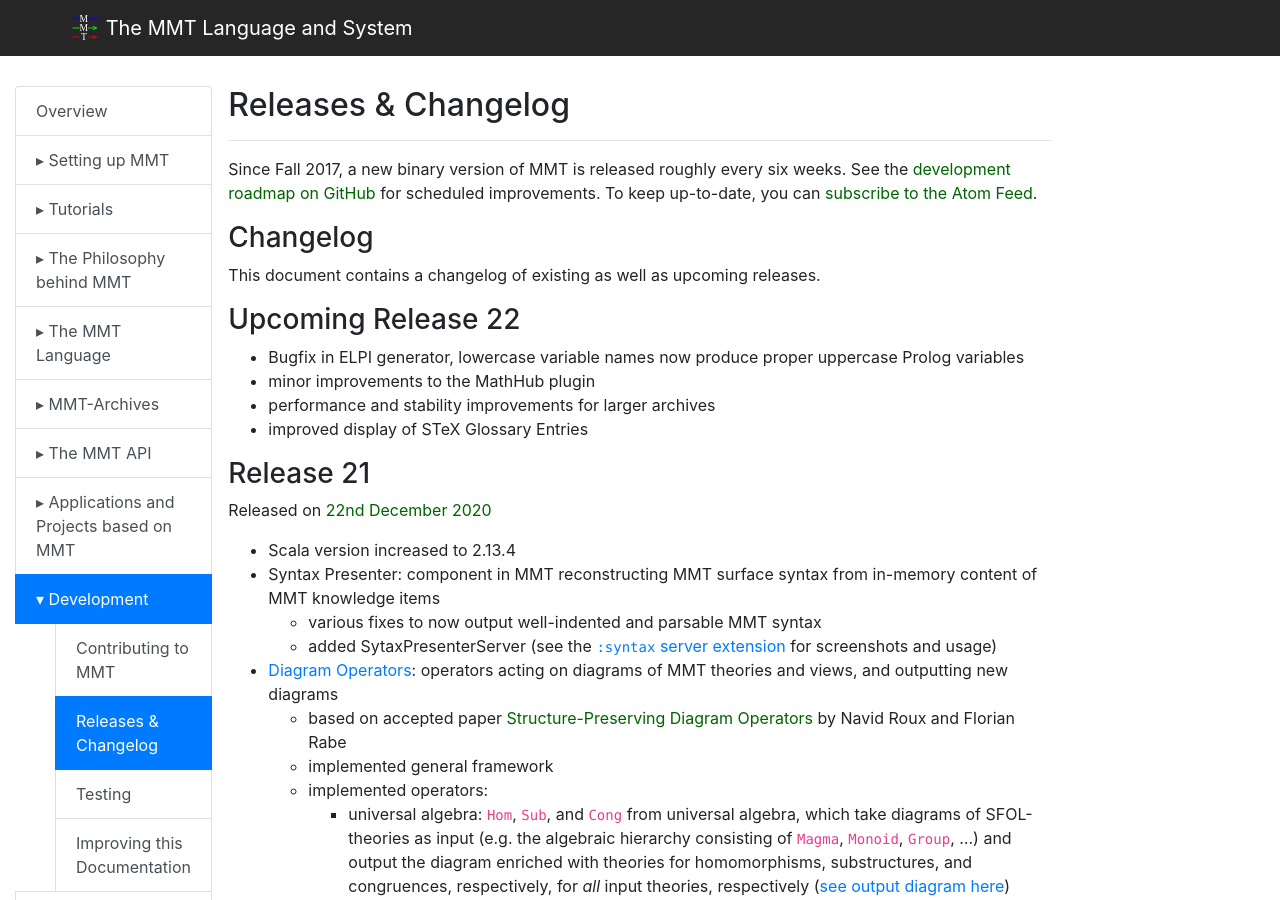
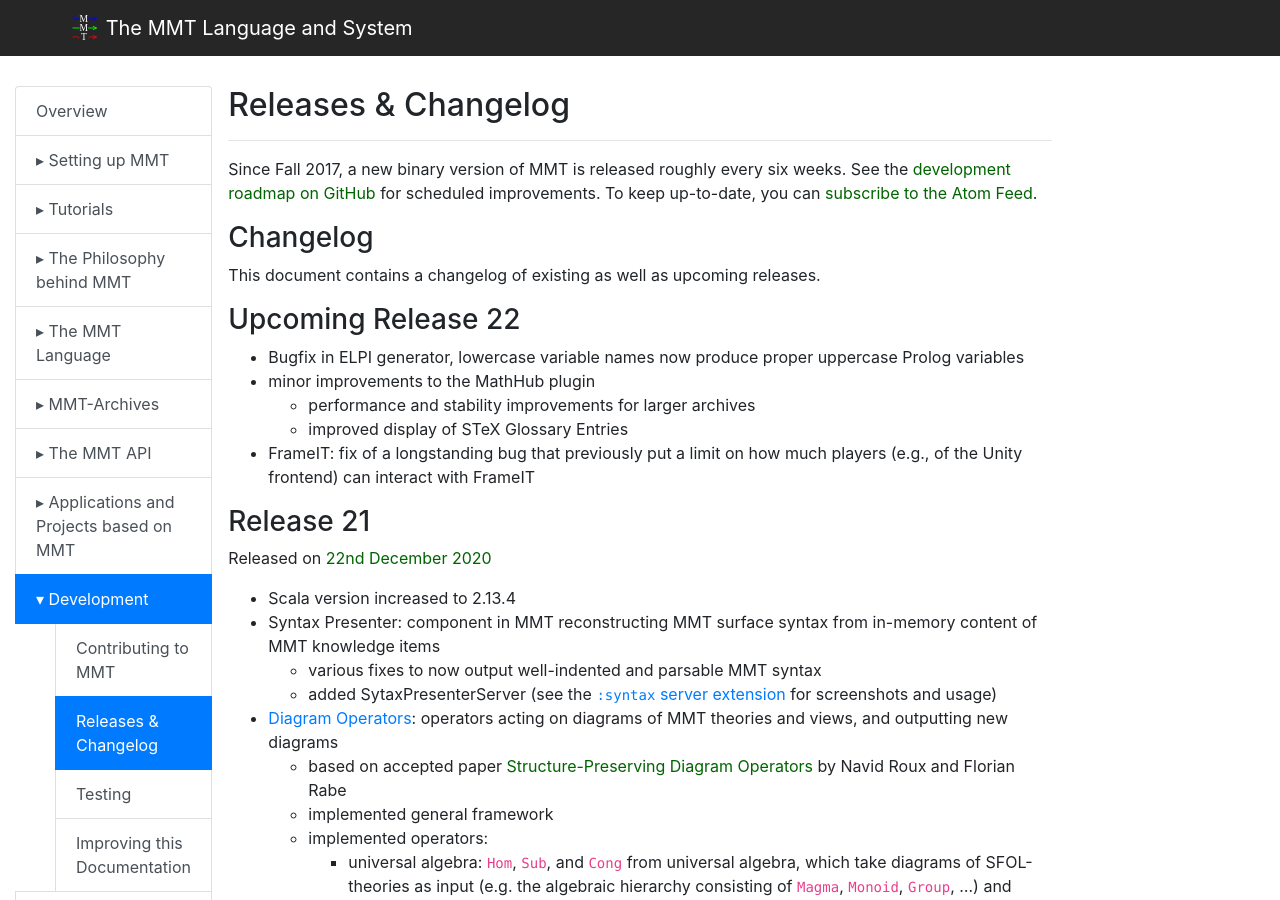
Before and after one commit to UniFormal/uniformal.github.io, a Jekyll site: the page built from doc/development/releases.md, in a window 1280 px wide and 900 px high. Built offline with Jekyll 4.4.1, drawn with Linux system fonts in a browser that asks for light colours.

Commit message:
Update releases.md

```diff
--- a/doc/development/releases.md
+++ b/doc/development/releases.md
@@ -15,8 +15,9 @@
 
 - Bugfix in ELPI generator, lowercase variable names now produce proper uppercase Prolog variables
 - minor improvements to the MathHub plugin
- - performance and stability improvements for larger archives
- - improved display of STeX Glossary Entries
+  - performance and stability improvements for larger archives
+  - improved display of STeX Glossary Entries
+- FrameIT: fix of a longstanding bug that previously put a limit on how much players (e.g., of the Unity frontend) can interact with FrameIT
 
 ### Release 21
 
```
